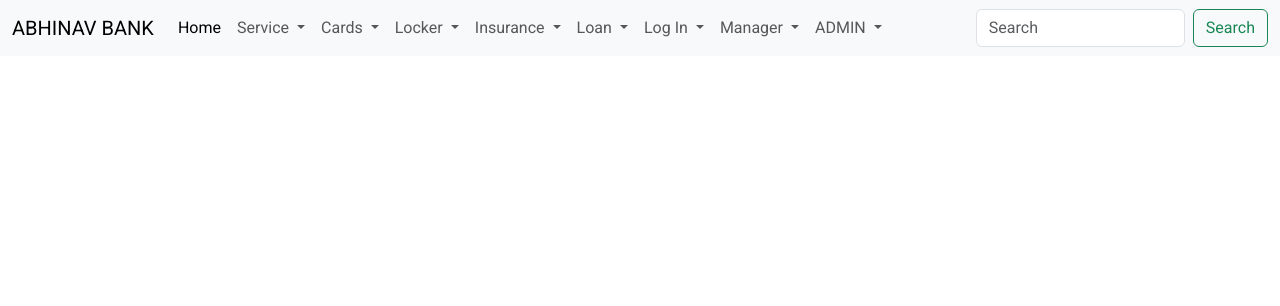
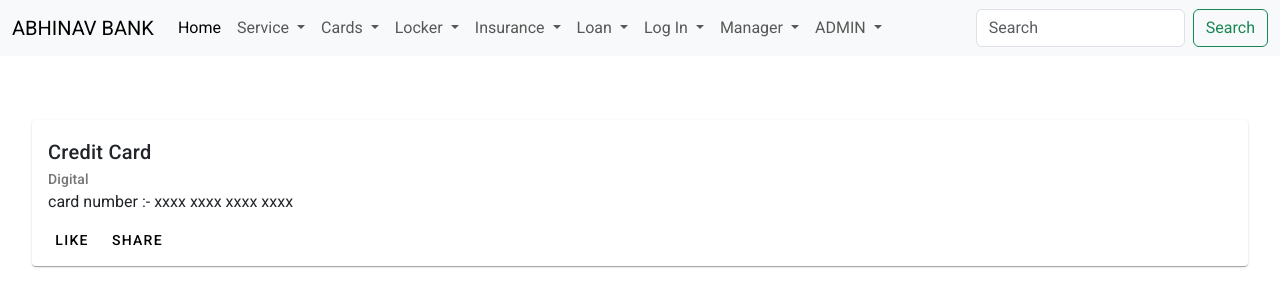
Before and after one commit to abhinav3254/Bank-Project-Angular-, an Angular app: page /customer/credit-card in a window 1280 px wide. Before the commit this address led to /. Shown: the top 306 px of the page. Built offline with nearby package versions, Linux system fonts and the light colour scheme.

Commit message:
done today work

```diff
--- a/src/app/app-routing.module.ts
+++ b/src/app/app-routing.module.ts
@@ -7,6 +7,7 @@ import { SignupComponent } from './components/users/signup/signup.component';
 import { TransferFundsComponent } from './components/users/transfer-funds/transfer-funds.component';
 import { PassbookComponent } from './components/users/passbook/passbook.component';
 import { AccountBalanceComponent } from './components/users/account-balance/account-balance.component';
+import { CreditCardComponent } from './components/users/credit-card/credit-card.component';
 
 const routes: Routes = [
   {
@@ -36,6 +37,10 @@ const routes: Routes = [
   {
     path: 'customer/balance',
     component: AccountBalanceComponent
+  },
+  {
+    path: 'customer/credit-card',
+    component: CreditCardComponent
   }
 ];
 
--- /dev/null
+++ b/src/app/components/users/credit-card/credit-card.component.css
@@ -0,0 +1,8 @@
+.one {
+    margin: 2rem auto;
+    padding: 2rem;
+}
+
+.example-card {
+    max-width: 100%;
+}
--- /dev/null
+++ b/src/app/components/users/credit-card/credit-card.component.html
@@ -0,0 +1,15 @@
+<div class="one">
+    <mat-card class="example-card">
+        <mat-card-header>
+            <mat-card-title>Credit Card</mat-card-title>
+            <mat-card-subtitle>Digital</mat-card-subtitle>
+        </mat-card-header>
+        <mat-card-content>
+            <p>card number :- xxxx xxxx xxxx xxxx</p>
+        </mat-card-content>
+        <mat-card-actions>
+            <button mat-button>LIKE</button>
+            <button mat-button>SHARE</button>
+        </mat-card-actions>
+    </mat-card>
+</div>
--- /dev/null
+++ b/src/app/components/users/credit-card/credit-card.component.ts
@@ -0,0 +1,12 @@
+import { Component } from '@angular/core';
+
+@Component({
+  selector: 'app-credit-card',
+  templateUrl: './credit-card.component.html',
+  styleUrls: ['./credit-card.component.css']
+})
+export class CreditCardComponent {
+  longText = `The Shiba Inu is the smallest of the six original and distinct spitz breeds of dog
+  from Japan. A small, agile dog that copes very well with mountainous terrain, the Shiba Inu was
+  originally bred for hunting.`;
+}
--- a/src/app/nav-bar/nav-bar.component.html
+++ b/src/app/nav-bar/nav-bar.component.html
@@ -40,7 +40,7 @@
                         Cards
                     </a>
                     <ul class="dropdown-menu">
-                        <li><a class="dropdown-item" href="#">Credit Card</a></li>
+                        <li><a class="dropdown-item" href="/customer/credit-card">Credit Card</a></li>
                         <li><a class="dropdown-item" href="#">Debit Card</a></li>
                         <li>
                             <hr class="dropdown-divider">
```
Also changed, not shown: src/app/app.module.ts (+5 -2 lines), 1 other file (tests, documents, lock files or other folders).
